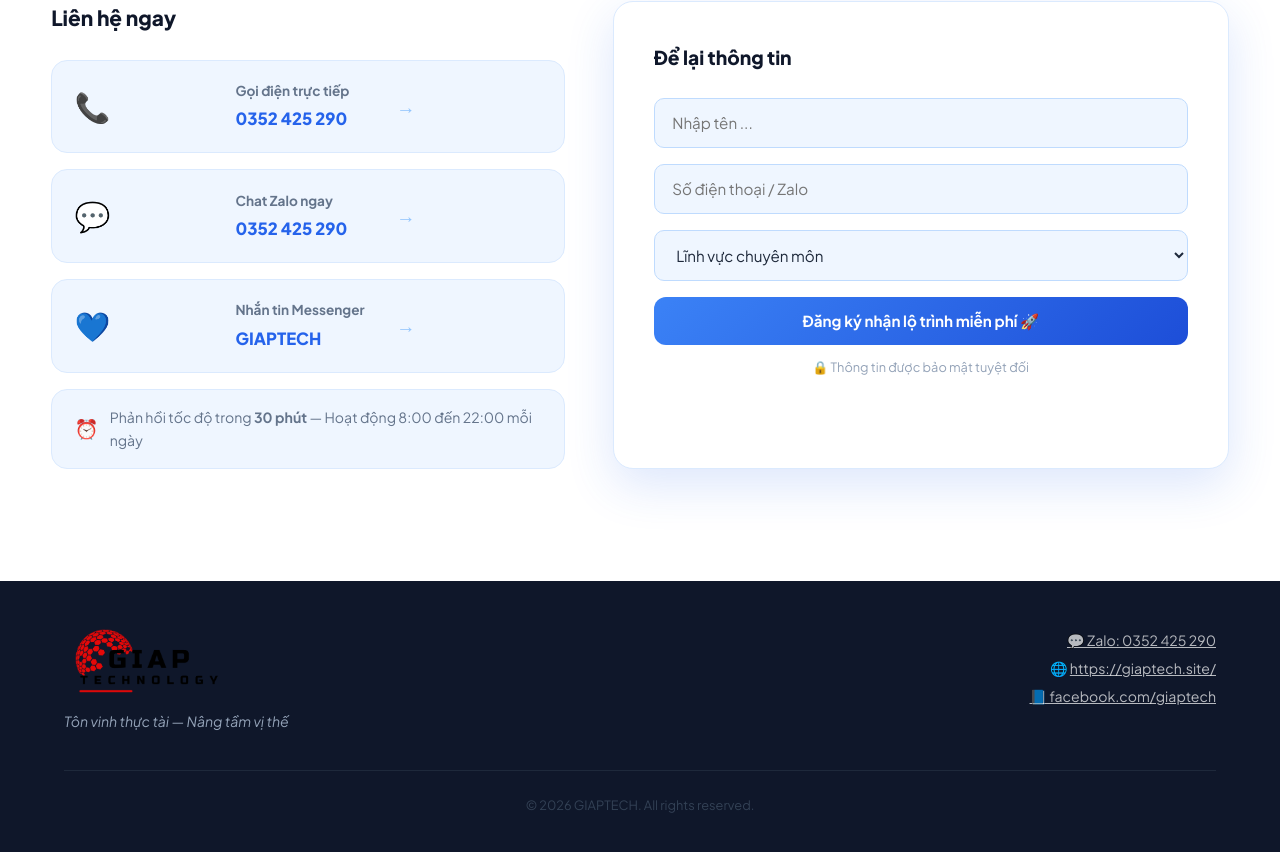
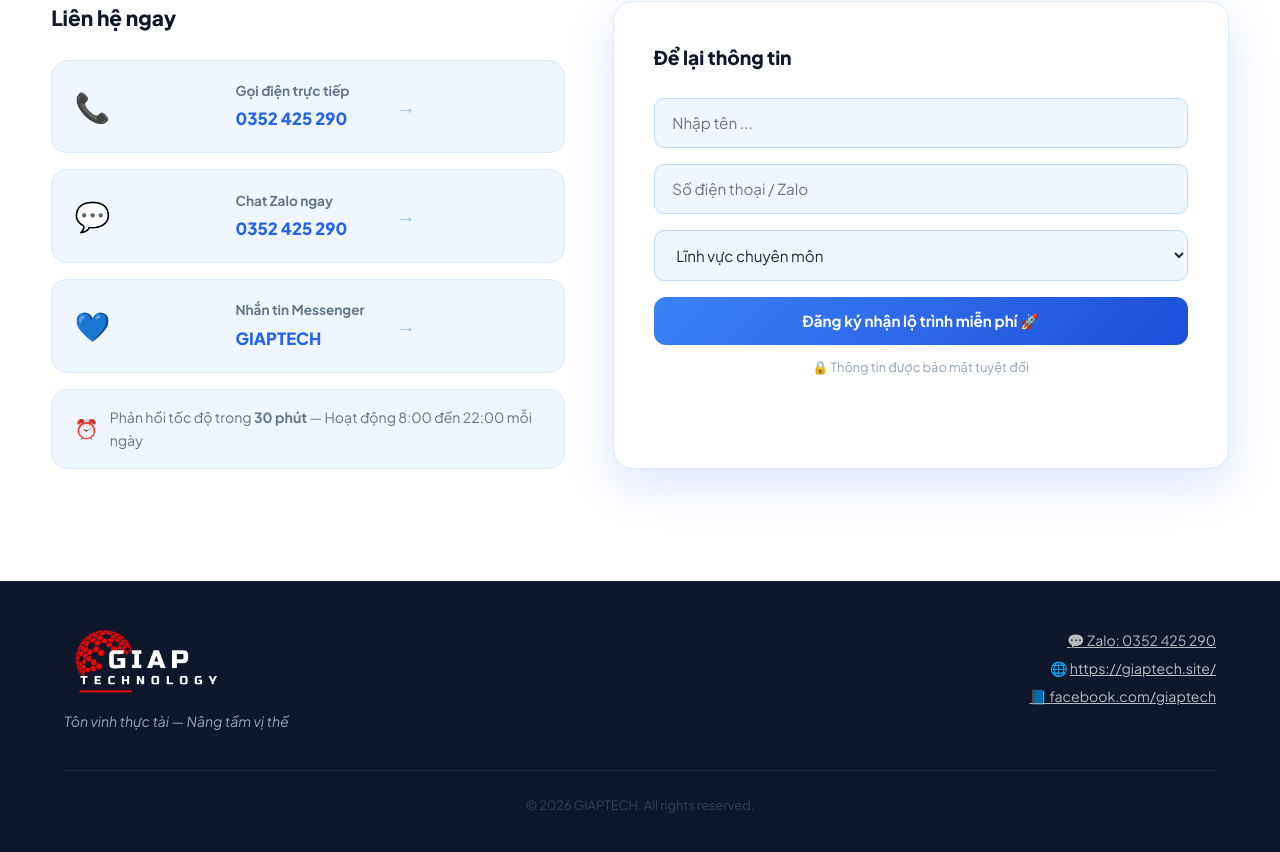
Before and after one commit to GiaBao72/brandpage-landing, a React (Vite) app: page / in a window 1280 px wide. Shown: the part 8853-9705 px from the top of the page. Built offline with nearby package versions, Linux system fonts and the light colour scheme.

Commit message:
feat: use Logo-footer.png in footer

```diff
--- a/src/App.jsx
+++ b/src/App.jsx
@@ -864,7 +864,7 @@ export default function App() {
       <footer className="footer">
         <div className="footer-inner">
           <div className="footer-brand">
-            <img src="/Logo.png" alt="GIAPTECH" className="footer-logo-img" />
+            <img src="/Logo-footer.png" alt="GIAPTECH" className="footer-logo-img" />
             <p className="footer-slogan">Tôn vinh thực tài — Nâng tầm vị thế</p>
           </div>
           <div className="footer-contact">
```
Also changed, not shown: public/Logo-footer.png (added).
